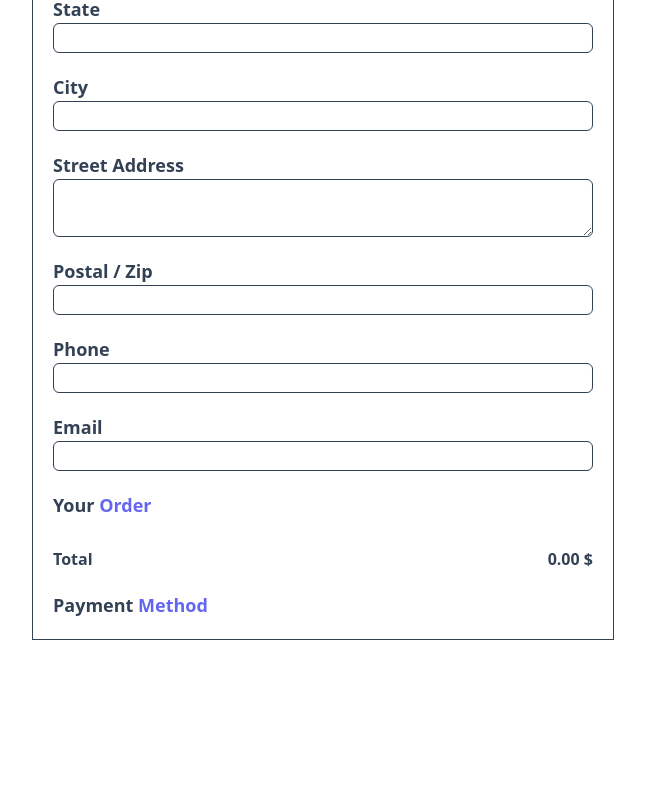
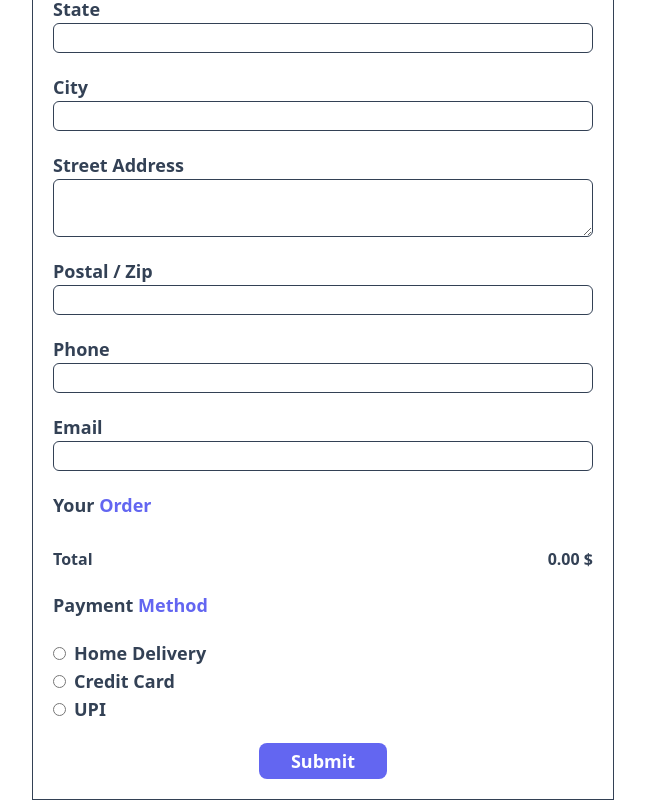
Before and after one commit to villAsh/shoppy, a React (Create React App) app: page /cart/checkout in a window 1280 px wide. Shown: the part 427-1227 px from the top of the page, without its empty margins (317-962 px from the left). Before the commit the page ends 1067 px from the top, so only its background shows below. Built offline with nearby package versions, Linux system fonts and the light colour scheme.

Commit message:
checkout ui done.

```diff
--- a/src/Components/Checkout.jsx
+++ b/src/Components/Checkout.jsx
@@ -98,7 +98,7 @@ export default function Checkout() {
                         <div className="flex flex-col text-base mt-5">
                             {
                                 cart.map((item) =>
-                                <div className="flex flex-row justify-between">
+                                    <div className="flex flex-row justify-between" key={item.id}>
                                         <h5>{item.name} x {item.qty}</h5>
                                         <h6>{item.current_price * item.qty} &#36;</h6>
                                     </div>
@@ -110,8 +110,28 @@ export default function Checkout() {
                             </div>
                         </div>
                         <div className="mt-5">
-                        <h1>Payment <span className="text-indigo-500">Method</span></h1>
+                            <h5>Payment <span className="text-indigo-500">Method</span></h5>
+                            <div className="mt-5 flex flex-col">
+                                <div>
+                                    <input type="radio" name="pm"  className="mr-2"  />
+                                    <label htmlFor="hd">Home Delivery</label>
                                 </div>
+                                <div>
+                                    <input type="radio" name="pm" className="mr-2" />
+                                    <label htmlFor="cc">Credit Card</label>
+                                </div>
+                                <div>
+                                    <input type="radio" name="pm" className="mr-2" />
+                                    <label htmlFor="upi">UPI</label>
+                                </div>
+
+                            </div>
+                        </div>
+
+                    </div>
+                    <div className="text-center mt-5">
+                        <button className="px-8 py-1 bg-indigo-500 rounded-lg text-white">Submit</button>
+                            {/* <input type="submit" className="px-8 py-1 bg-indigo-500 rounded-lg" value="submit"/> */}
                         </div>
                 </form>
             </div>
```
Lines whose indentation alone changed are shown as unchanged.
